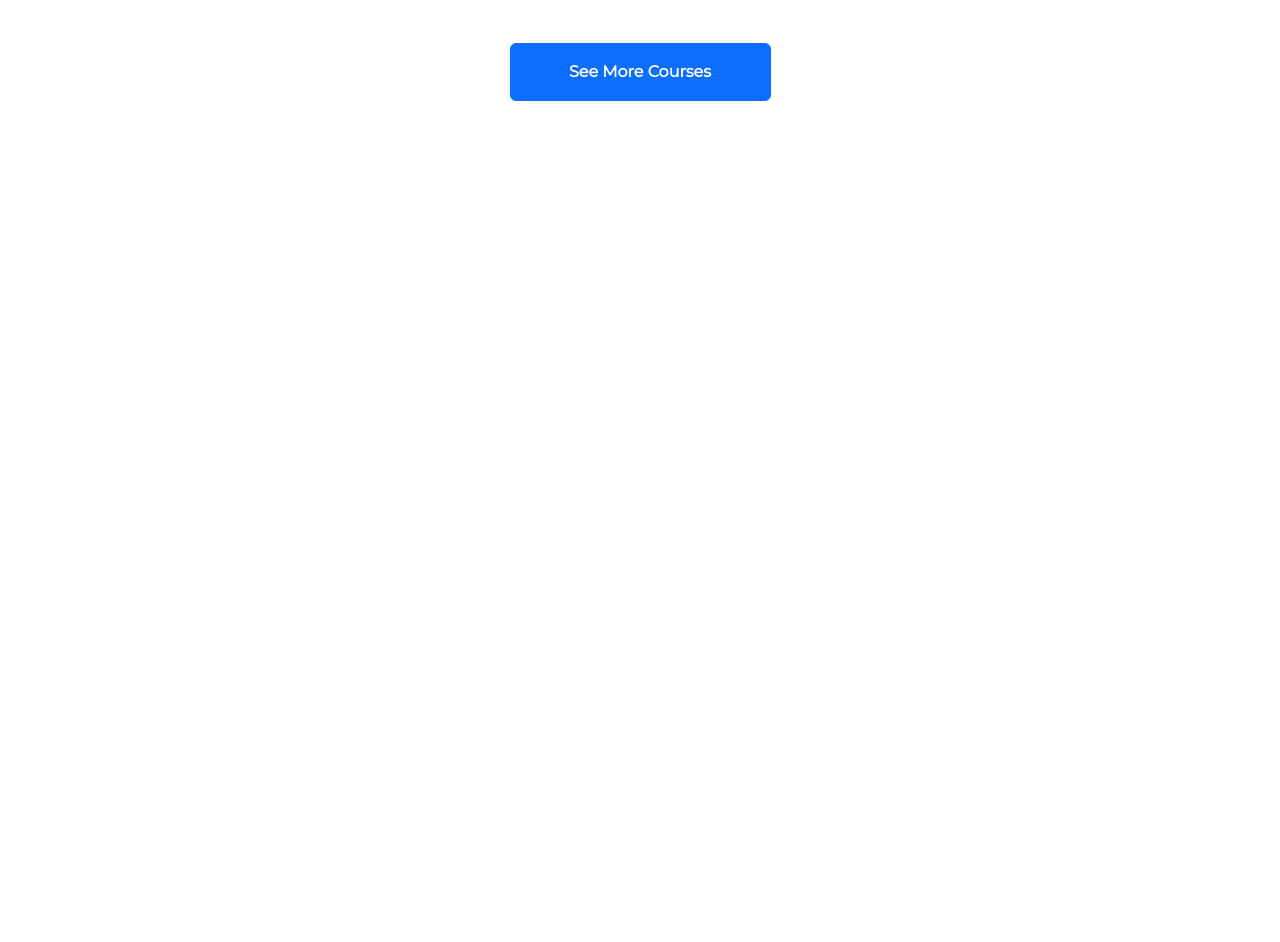
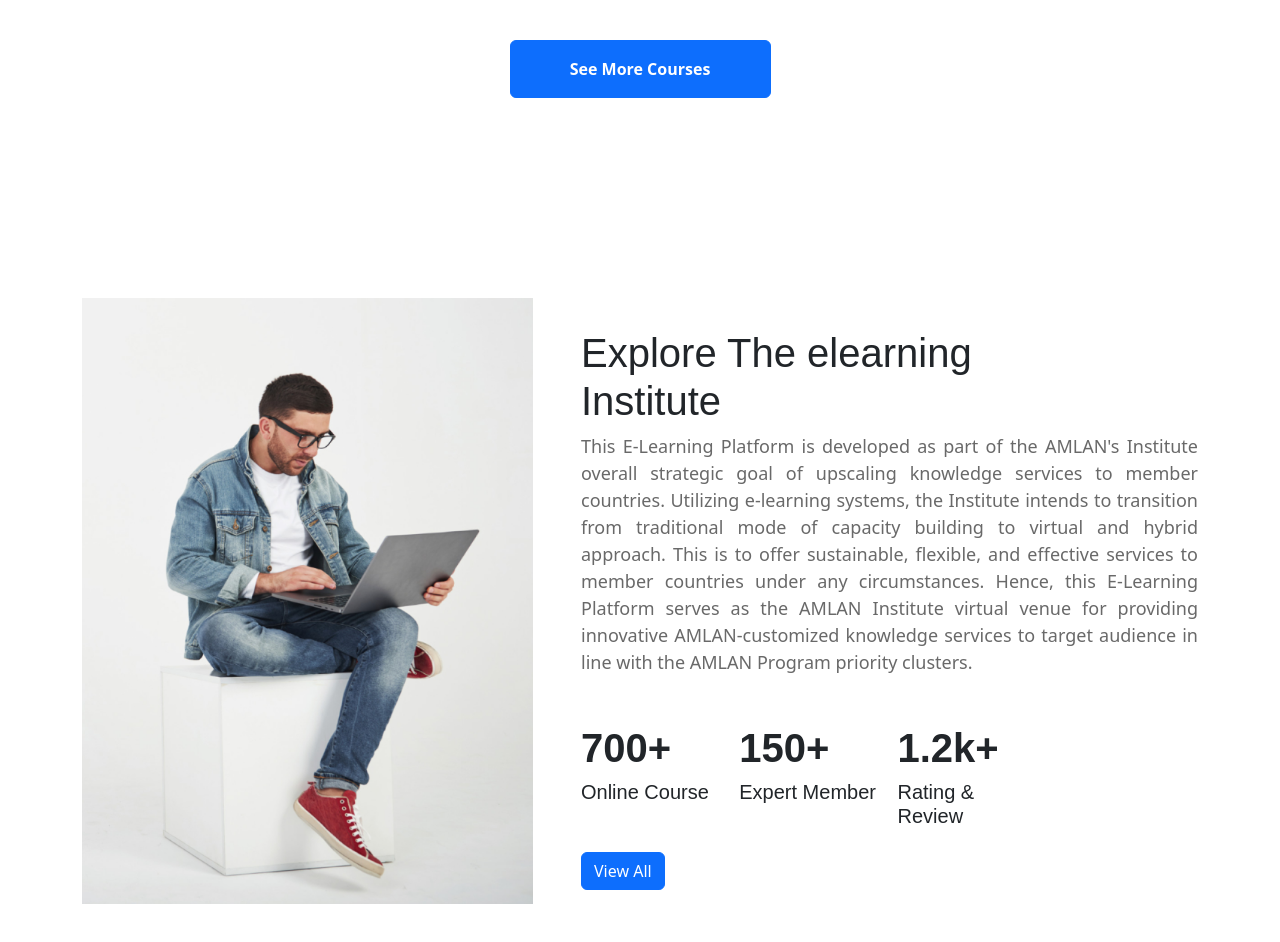
Before and after one commit to Amlan37/Education-Network, a plain HTML site: page index.html in a window 1280 px wide. Shown: the part 1653-2595 px from the top of the page. Before the commit the page ends 1954 px from the top, so only its background shows below. Drawn offline with nearby package versions, Linux system fonts and the light colour scheme.

Commit message:
fourth commit education section end

```diff
--- a/index.html
+++ b/index.html
@@ -242,6 +242,47 @@
         </section>
         <!-- courses ended -->
 
+        <!-- institution-info started  -->
+        <section class="institution-info container mt-5 custom-color">
+            <div class="row">
+                <div class=" col-12 col-sm-12 col-md-5 col-lg-5">
+                    <img class="img-fluid" src="images/working.png" alt="">
+                </div>
+                <div class="col-12 col-sm-12 col-md-7 col-lg-7 d-flex justify-content-center align-items-center mt-3">
+                    <div>
+                        <h1 class="ps-4">Explore The elearning <br> Institute</h1>
+                        <p class="ps-4 mb-5 ab">This E-Learning Platform is developed as part of the AMLAN's Institute
+                            overall strategic goal of upscaling knowledge services to member countries. Utilizing
+                            e-learning systems, the Institute intends to transition from traditional mode of capacity
+                            building to virtual and hybrid approach. This is to offer sustainable, flexible, and
+                            effective services to member countries under any circumstances. Hence, this E-Learning
+                            Platform serves as the AMLAN Institute virtual venue for providing innovative
+                            AMLAN-customized knowledge services to target audience in line with the AMLAN Program
+                            priority clusters.</p>
+                        <div class="row g-3 ps-4">
+                            <div class="col-6 col-sm-6 col-md-3 col-lg-3">
+                                <h1 class="fw-bold ">700+</h1>
+                                <h5>Online Course</h5>
+                            </div>
+                            <div class="col-6 col-sm-6 col-md-3 col-lg-3">
+                                <h1 class="fw-bold">150+</h1>
+                                <h5>Expert Member</h5>
+                            </div>
+                            <div class="col-3 col-sm-3 col-md-3 col-lg-3">
+                                <h1 class="fw-bold">1.2k+</h1>
+                                <h5>Rating & Review</h5>
+                            </div>
+
+                        </div>
+                        <button type="button" class="btn btn-primary ms-4 mt-3">View All</button>
+                    </div>
+                </div>
+            </div>
+
+
+        </section>
+        <!-- institution-info ended  -->
+
 
 
     </main>
--- a/style.css
+++ b/style.css
@@ -1,8 +1,8 @@
-@import url('https://fonts.googleapis.com/css2?family=Montserrat&display=swap');
+/* @import url('https://fonts.googleapis.com/css2?family=Montserrat&display=swap');
 
 body {
     font-family: 'Montserrat', sans-serif;
-}
+} */
 
 h1,
 h2,
@@ -45,3 +45,9 @@ section {
     color: #D0CEDF;
     text-align: center;
 }
+
+.ab {
+    text-align: justify;
+    font-size: large !important;
+    color: dimgrey;
+}
```
